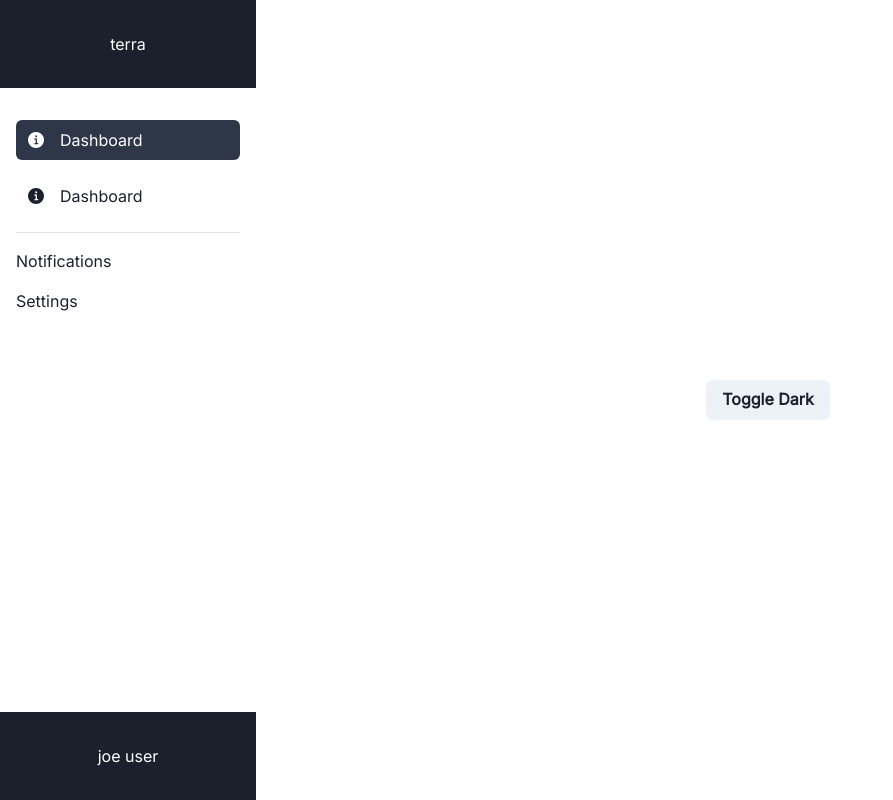
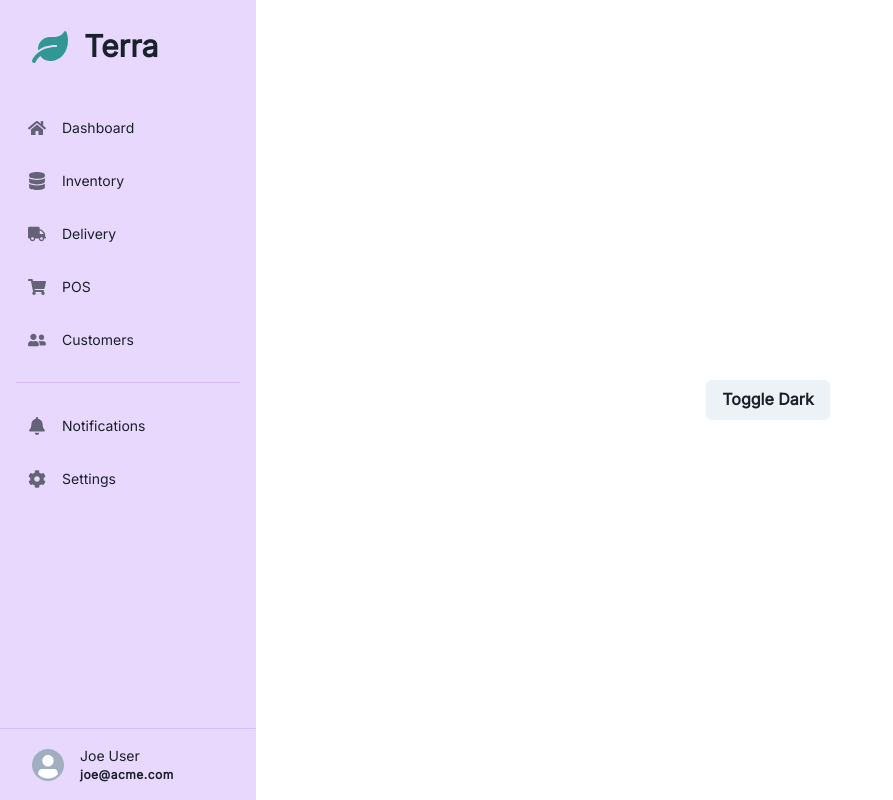
Before and after one commit to dtjv/terra, a Next.js app in the folder web/: page /dashboard in a window 1280 px wide. Shown: the whole page, without its empty margins (0-893 px from the left). Built offline with nearby package versions, Linux system fonts and the light colour scheme.

Commit message:
Add icons to sidebar menu

```diff
--- a/web/package.json
+++ b/web/package.json
@@ -31,6 +31,7 @@
     "react-dnd-html5-backend": "14.0.0",
     "react-dom": "17.0.2",
     "react-hook-form": "7.12.0",
+    "react-icons": "4.2.0",
     "react-query": "3.19.0",
     "superstruct": "0.15.2"
   },
--- a/web/src/pages/dashboard.tsx
+++ b/web/src/pages/dashboard.tsx
@@ -1,5 +1,6 @@
 import * as React from 'react'
 import {
+  Avatar,
   Button,
   Text,
   Box,
@@ -8,8 +9,19 @@ import {
   StackDivider,
   HStack,
   useColorMode,
+  Icon,
+  useColorModeValue,
 } from '@chakra-ui/react'
-import { InfoIcon } from '@chakra-ui/icons'
+import {
+  FaLeaf,
+  FaHome,
+  FaTruck,
+  FaDatabase,
+  FaCog,
+  FaBell,
+  FaUserFriends,
+  FaShoppingCart,
+} from 'react-icons/fa'
 
 const ToggleColorMode: React.FC = () => {
   const { colorMode, toggleColorMode } = useColorMode()
@@ -22,56 +34,81 @@ const ToggleColorMode: React.FC = () => {
   )
 }
 
+interface Props {
+  icon: any
+  children?: React.ReactNode
+}
+
+const MenuItem: React.FC<Props> = ({ icon, children }) => (
+  <HStack
+    spacing={4}
+    cursor="pointer"
+    px={3}
+    py={2}
+    borderRadius="md"
+    _hover={{
+      bg: 'gray.700',
+      color: 'white',
+    }}
+    transition="all 0.3s ease 0s"
+  >
+    <Icon as={icon} fontSize="lg" opacity={0.64} />
+    <Text fontWeight="medium"> {children} </Text>
+  </HStack>
+)
+
 const Dashboard: React.FC = () => {
   return (
     <Flex h="100vh" position="relative">
-      <Box w="2xs" h="100%">
+      <Box
+        w="2xs"
+        fontSize="sm"
+        bg={useColorModeValue('purple.100', 'purple.700')}
+        h="100%"
+      >
         <Flex direction="column" h="100%">
-          <Box bg="gray.800" p={8} color="white" textAlign="center">
-            terra
+          <Box px={8} py={6}>
+            <HStack spacing={4}>
+              <Icon fontSize="4xl" color="teal.500" as={FaLeaf} />
+              <Text fontSize="3xl" fontWeight="extrabold">
+                Terra
+              </Text>
+            </HStack>
           </Box>
-          <Box flex="1 1 0" pt={8} px={4}>
+          <Box flex="1 1 0" pt={4} px={4}>
             <Stack
-              divider={<StackDivider borderColor="gray.200" />}
-              spacing={4}
+              divider={<StackDivider borderColor="purple.200" />}
+              spacing={6}
             >
               <Stack spacing={4}>
-                <HStack
-                  spacing={4}
-                  cursor="pointer"
-                  px={3}
-                  py={2}
-                  borderRadius="md"
-                  bg="gray.700"
-                  color="white"
-                >
-                  <InfoIcon />
-                  <Text> Dashboard </Text>
-                </HStack>
-                <HStack
-                  spacing={4}
-                  cursor="pointer"
-                  px={3}
-                  py={2}
-                  borderRadius="md"
-                  _hover={{
-                    bg: 'gray.700',
-                    color: 'white',
-                  }}
-                  transition="all 0.3s ease 0s"
-                >
-                  <InfoIcon />
-                  <Text> Dashboard </Text>
-                </HStack>
+                <MenuItem icon={FaHome}>Dashboard </MenuItem>
+                <MenuItem icon={FaDatabase}>Inventory </MenuItem>
+                <MenuItem icon={FaTruck}>Delivery </MenuItem>
+                <MenuItem icon={FaShoppingCart}>POS </MenuItem>
+                <MenuItem icon={FaUserFriends}>Customers </MenuItem>
               </Stack>
               <Stack spacing={4}>
-                <Box>Notifications</Box>
-                <Box>Settings</Box>
+                <MenuItem icon={FaBell}>Notifications</MenuItem>
+                <MenuItem icon={FaCog}>Settings </MenuItem>
               </Stack>
             </Stack>
           </Box>
-          <Box bg="gray.800" p={8} color="white" textAlign="center">
-            joe user
+          <Box
+            px={8}
+            py={4}
+            borderTopWidth="1px"
+            borderTopColor="purple.200"
+            textAlign="center"
+          >
+            <HStack spacing={4}>
+              <Avatar size="sm" />
+              <Stack alignItems="baseline" spacing={0}>
+                <Text>Joe User</Text>
+                <Text fontSize="xs" fontWeight="semibold" letterSpacing="0.5px">
+                  joe@acme.com
+                </Text>
+              </Stack>
+            </HStack>
           </Box>
         </Flex>
       </Box>
```
Also changed, not shown: 1 other file (tests, documents, lock files or other folders).
